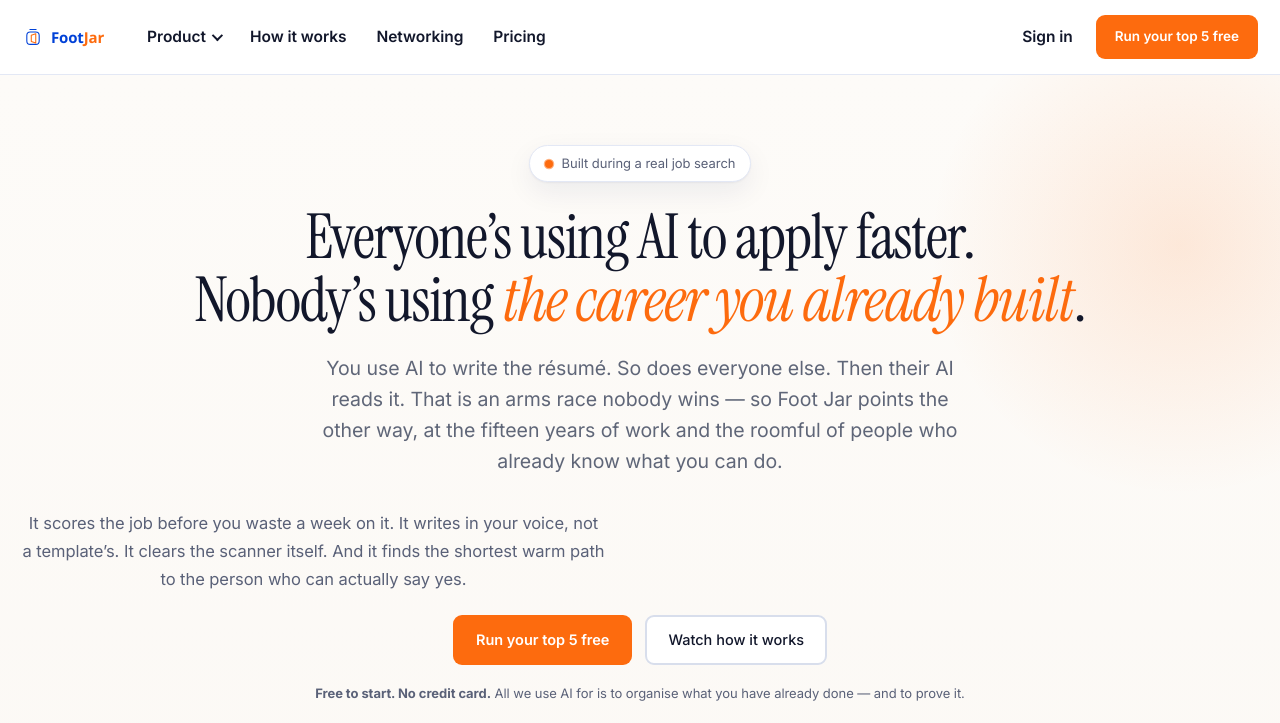
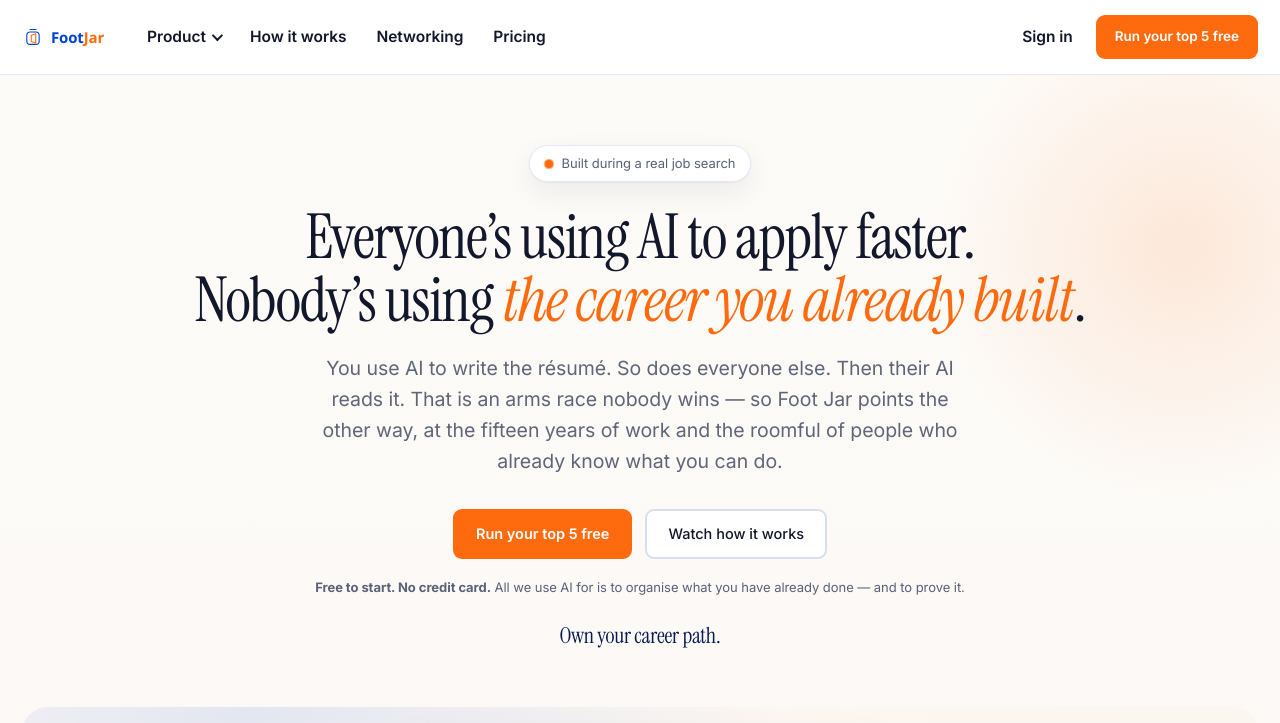
Before and after one commit to TxAgswin/footjar, a plain HTML site: page index.html in a window 1280 px wide. Shown: the top 723 px of the page. Drawn offline with Linux system fonts and the light colour scheme.

Commit message:
tech edits for copy mistakes

```diff
--- a/index.html
+++ b/index.html
@@ -93,9 +93,8 @@
 h1 em{font-style:normal;color:var(--or)}
 .hsub{font-size:21px;line-height:1.55;color:var(--gray);margin:0 auto 32px;max-width:640px}
 .hcta{display:flex;gap:13px;justify-content:center;flex-wrap:wrap}
-.hsub2{font-size:16.5px;line-height:1.7;color:var(--gray);margin:0 0 22px;max-width:56ch}
-.tagline{margin:22px 0 0;font-family:var(--serif);font-size:23px;color:var(--ink2);
-  letter-spacing:-.01em}
+.tagline{margin:20px auto 0;font-family:var(--serif);font-size:22px;color:var(--ink2);
+  letter-spacing:-.01em;text-align:center}
 .micro{margin:18px 0 0;font-size:14px;color:var(--gray)}
 
 /* ---------------- product shot ----------------
@@ -322,9 +321,8 @@
 .btn-o:hover{border-color:var(--blue);color:var(--blue)}
 .btn-p:hover{box-shadow:0 4px 14px rgba(253,107,14,.28)}
 .navcta .btn{padding:9px 17px;font-size:13.5px}
-.hsub2{font-size:16.5px;line-height:1.7;color:var(--gray);margin:0 0 22px;max-width:56ch}
-.tagline{margin:22px 0 0;font-family:var(--serif);font-size:23px;color:var(--ink2);
-  letter-spacing:-.01em}
+.tagline{margin:20px auto 0;font-family:var(--serif);font-size:22px;color:var(--ink2);
+  letter-spacing:-.01em;text-align:center}
 .micro{font-size:13px}
 .dark h2,.dark h1{color:#fff}
 
@@ -487,9 +485,8 @@
 .btn-o:hover{border-color:var(--blue);color:var(--blue)}
 .btn-p:hover{box-shadow:0 4px 14px rgba(253,107,14,.28)}
 .navcta .btn{padding:9px 17px;font-size:13.5px}
-.hsub2{font-size:16.5px;line-height:1.7;color:var(--gray);margin:0 0 22px;max-width:56ch}
-.tagline{margin:22px 0 0;font-family:var(--serif);font-size:23px;color:var(--ink2);
-  letter-spacing:-.01em}
+.tagline{margin:20px auto 0;font-family:var(--serif);font-size:22px;color:var(--ink2);
+  letter-spacing:-.01em;text-align:center}
 .micro{font-size:13px}
 .dark h2,.dark h1{color:#fff}
 
@@ -914,9 +911,6 @@
     <p class="hsub">You use AI to write the r&eacute;sum&eacute;. So does everyone else. Then their AI
     reads it. That is an arms race nobody wins &mdash; so Foot Jar points the other way, at the
     fifteen years of work and the roomful of people who already know what you can do.</p>
-    <p class="hsub2">It scores the job before you waste a week on it. It writes in your voice,
-    not a template&rsquo;s. It clears the scanner itself. And it finds the shortest warm path to the
-    person who can actually say yes.</p>
     <div class="hcta">
       <a class="btn btn-p" href="/pipeline/">Run your top 5 free</a>
       <a class="btn btn-o" href="/how-it-works/">Watch how it works</a>
```
Also changed, not shown: brand/index.html (+6 -9 lines), how-it-works/index.html (+6 -9 lines), pricing/index.html (+6 -9 lines).
